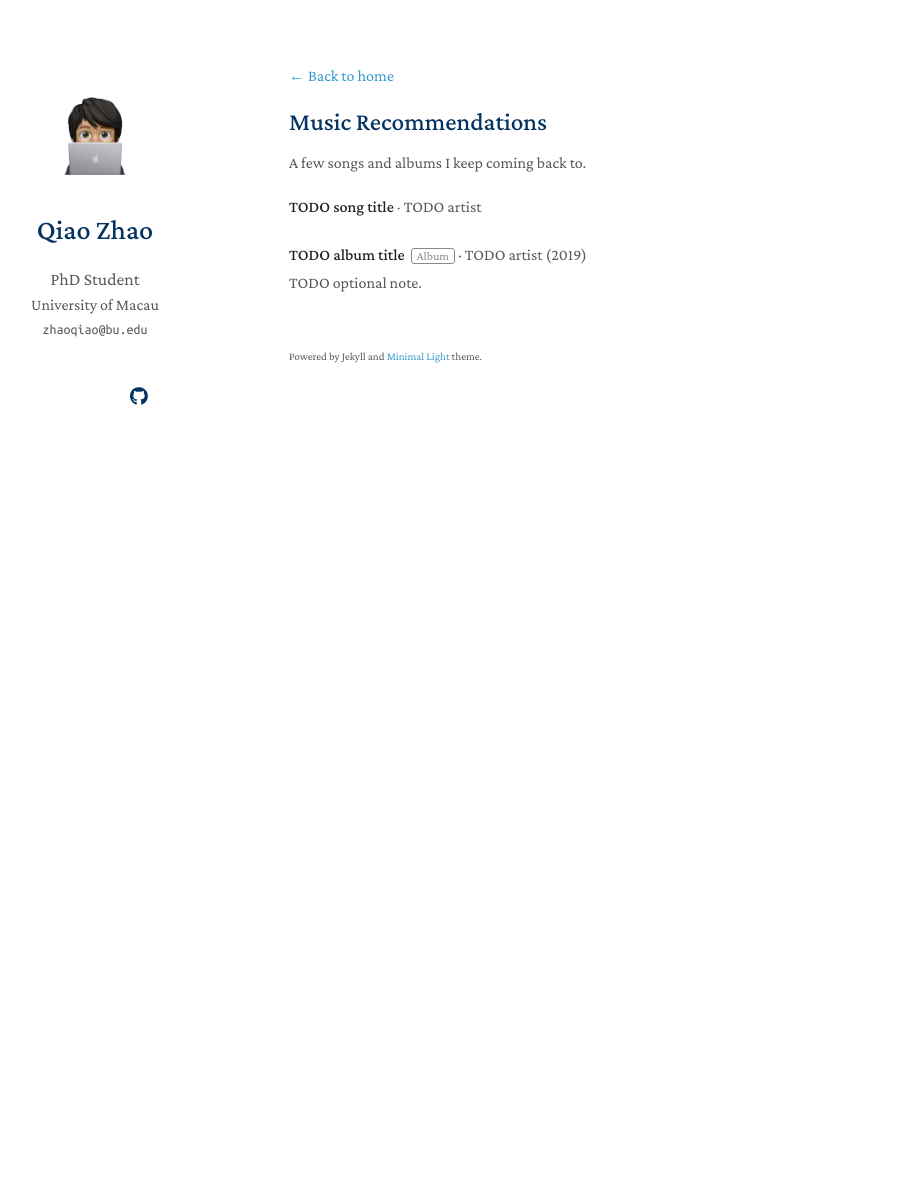
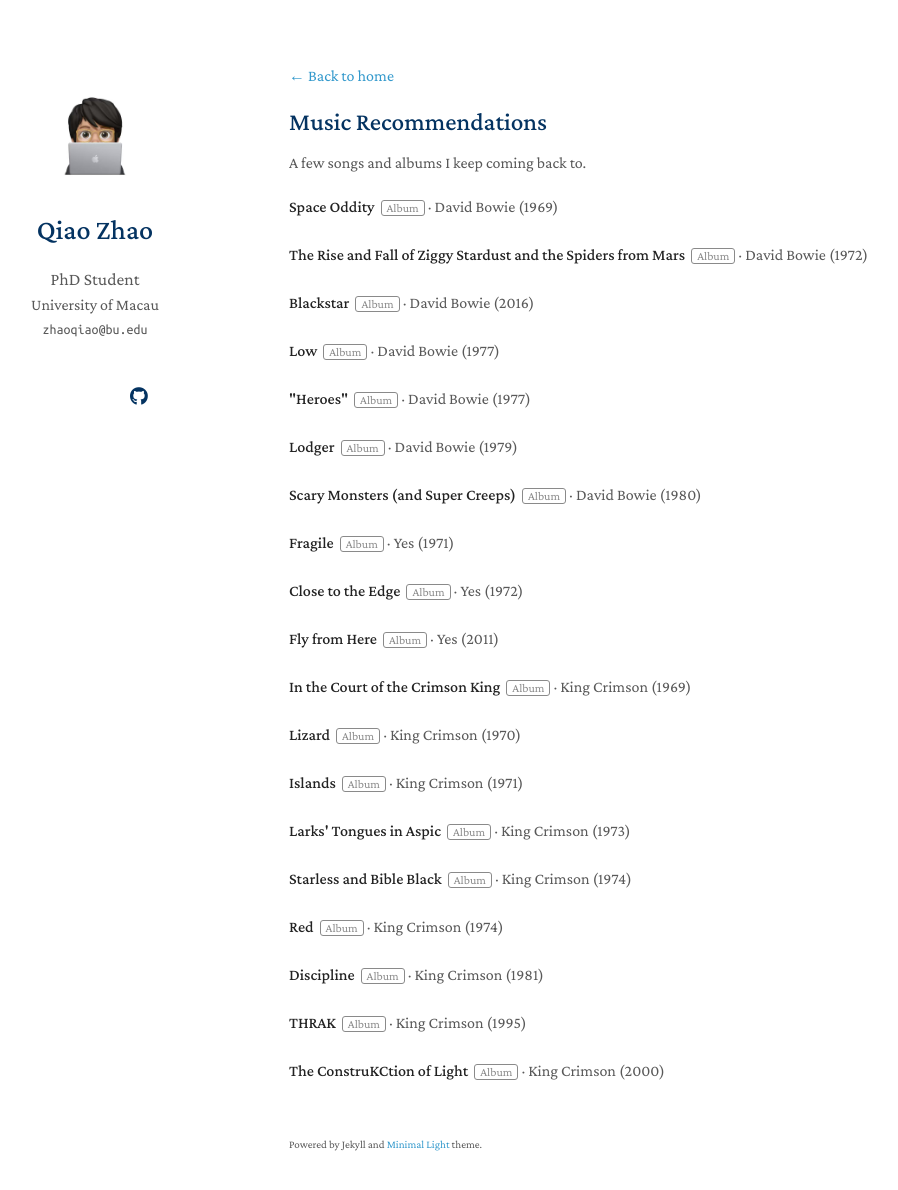
Before and after one commit to Zhao-Qiao/zhao-qiao.github.io, a Jekyll site: the page built from music.md, in a window 1280 px wide and 1225 px high. Shown: the top 1190 px of the window, without its empty margins (181-1079 px from the left). Built offline with Jekyll 4.4.1, drawn with Linux system fonts in a browser that asks for light colours; a style sheet for code colours, icons or effects is not loaded.

Commit message:
filled sth

```diff
--- a/_data/music.yml
+++ b/_data/music.yml
@@ -1,15 +1,103 @@
 # Add new entries at the TOP (newest first).
 # Required: title, artist. Optional: type (album), year, cover, note.
-# Quote strings with double quotes; use spaces, not tabs.
+# Quote strings with double quotes (escape inner quotes as \"); use spaces, not tabs.
 
-# TODO: placeholder single (replace or delete)
-- title: "TODO song title"
-  artist: "TODO artist"
+# David Bowie (favorites first)
+- title: "Space Oddity"
+  artist: "David Bowie"
+  type: album
+  year: 1969
 
-# TODO: placeholder album (replace or delete)
-- title: "TODO album title"
-  artist: "TODO artist"
+- title: "The Rise and Fall of Ziggy Stardust and the Spiders from Mars"
+  artist: "David Bowie"
   type: album
-  year: 2019
-  # cover: /assets/img/music/xxx.jpg
-  note: "TODO optional note."
+  year: 1972
+
+- title: "Blackstar"
+  artist: "David Bowie"
+  type: album
+  year: 2016
+
+# also love
+- title: "Low"
+  artist: "David Bowie"
+  type: album
+  year: 1977
+
+- title: "\"Heroes\""
+  artist: "David Bowie"
+  type: album
+  year: 1977
+
+- title: "Lodger"
+  artist: "David Bowie"
+  type: album
+  year: 1979
+
+- title: "Scary Monsters (and Super Creeps)"
+  artist: "David Bowie"
+  type: album
+  year: 1980
+
+# Yes
+- title: "Fragile"
+  artist: "Yes"
+  type: album
+  year: 1971
+
+- title: "Close to the Edge"
+  artist: "Yes"
+  type: album
+  year: 1972
+
+- title: "Fly from Here"
+  artist: "Yes"
+  type: album
+  year: 2011
+
+# King Crimson (most listened first, in release order)
+- title: "In the Court of the Crimson King"
+  artist: "King Crimson"
+  type: album
+  year: 1969
+
+- title: "Lizard"
+  artist: "King Crimson"
+  type: album
+  year: 1970
+
+- title: "Islands"
+  artist: "King Crimson"
+  type: album
+  year: 1971
+
+- title: "Larks' Tongues in Aspic"
+  artist: "King Crimson"
+  type: album
+  year: 1973
+
+- title: "Starless and Bible Black"
+  artist: "King Crimson"
+  type: album
+  year: 1974
+
+- title: "Red"
+  artist: "King Crimson"
+  type: album
+  year: 1974
+
+- title: "Discipline"
+  artist: "King Crimson"
+  type: album
+  year: 1981
+
+# listened to less
+- title: "THRAK"
+  artist: "King Crimson"
+  type: album
+  year: 1995
+
+- title: "The ConstruKCtion of Light"
+  artist: "King Crimson"
+  type: album
+  year: 2000
```
